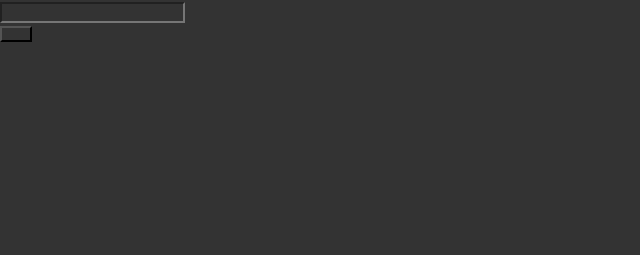
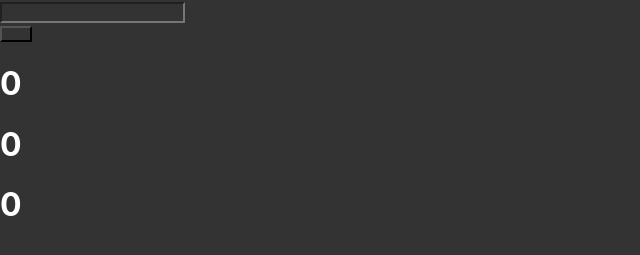
Before and after one commit to hiferli/timebomb, a React (Create React App) app: page / in a window 1280 px wide. Shown: the part 185-440 px from the top of the page, without its empty margins (0-640 px from the left). Built offline with nearby package versions, Linux system fonts and the light colour scheme.

Commit message:
Change in Condition of View

```diff
--- a/src/App.js
+++ b/src/App.js
@@ -32,7 +32,7 @@ function App() {
 
       }}></button>
 
-      {showTimer && <Timer seconds={seconds} hours={hours} minutes={minutes} />}
+      {showTimer || <Timer seconds={seconds} hours={hours} minutes={minutes} />}
 
     </div>
   );
--- a/src/Pages/Timer.js
+++ b/src/Pages/Timer.js
@@ -3,9 +3,9 @@ import React from 'react'
 export default function Timer(props) {
   return (
     <div>
+        <h1>{props.hours}</h1>
+        <h1>{props.minutes}</h1>
         <h1>{props.seconds}</h1>
-        <h1>{props.minutes}</h1>
-        <h1>{props.hours}</h1>
     </div>
   )
 }
```
